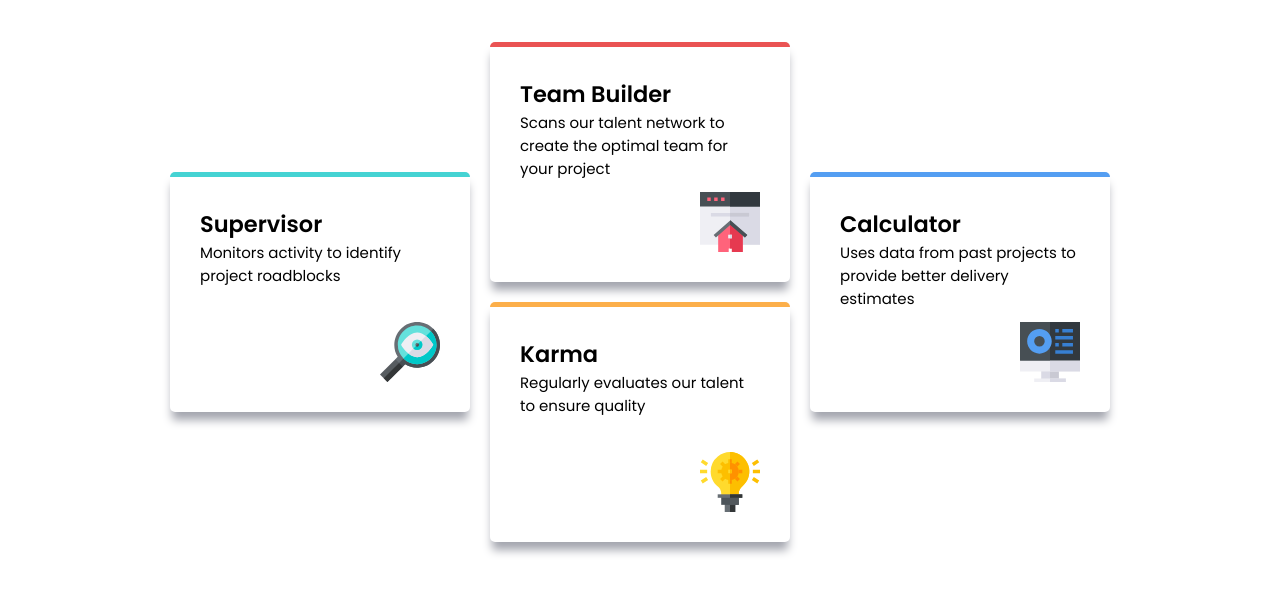
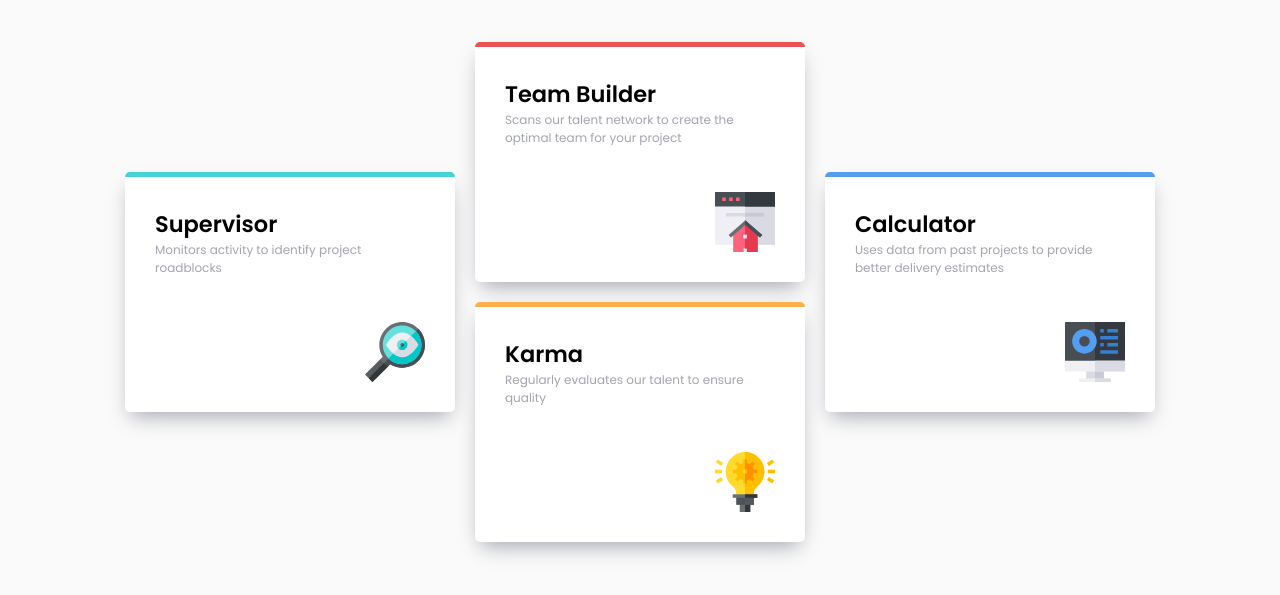
Before and after one commit to joshalbert2433/four-card-feature-section, a plain HTML site: page index.html in a window 1280 px wide. Shown: the part 199-794 px from the top of the page. Drawn offline with Linux system fonts and the light colour scheme.

Commit message:
design update

```diff
--- a/css/style.css
+++ b/css/style.css
@@ -22,6 +22,7 @@ html {
 
 body {
     height: 100vh;
+    background: var(--grayLight);
 }
 
 .header {
@@ -53,6 +54,11 @@ body {
     color: var(--blueGrayish)
 }
 
+.content p {
+    color: var(--blueGrayish);
+    font-size: .8rem;
+}
+
 .content-wrapper {
     margin: 0 auto;
     display: grid;
@@ -70,10 +76,10 @@ body {
 .content {
     display: flex;
     flex-direction: column;
-    max-width: 300px;
+    max-width: 330px;
     padding: 2rem;
     height: 240px;
-    box-shadow: 0 10px 10px -2px var(--blueGrayish);
+    box-shadow: 0 10px 20px -6px var(--blueGrayish);
     background: white !important;
     border-radius: 5px;
 
```
